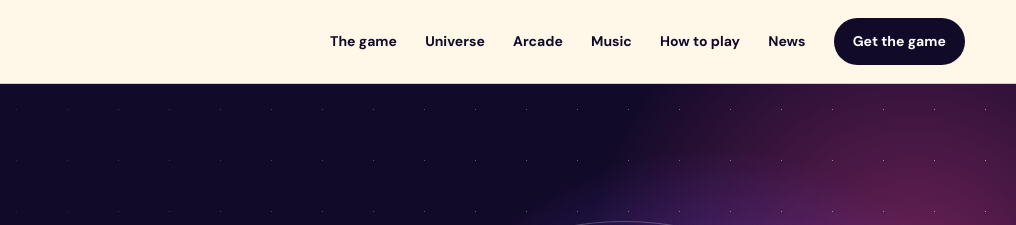
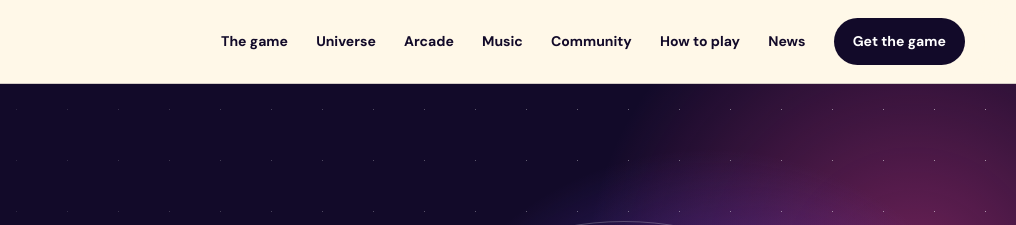
Before and after one commit to AaronWedra/coffee-time-website, a website: page public/index.html in a window 1280 px wide. Shown: the top 225 px of the page, 264-1280 px from the left. Drawn offline with Linux system fonts and the light colour scheme.

Commit message:
Connect complete Coffee Time community archive

```diff
--- a/public/index.html
+++ b/public/index.html
@@ -15,7 +15,7 @@
     <a class="brand" href="/" aria-label="Coffee Time home"><span class="brand-mark">CT</span><span>COFFEE TIME<small>ADVENTURES</small></span></a>
     <button class="menu-toggle" aria-expanded="false" aria-controls="site-nav">Menu</button>
     <nav id="site-nav" aria-label="Primary navigation">
-      <a href="#game">The game</a><a href="/story/">Universe</a><a href="/arcade/">Arcade</a><a href="/music/">Music</a><a href="/video-tutorials/">How to play</a><a href="/news/">News</a><a class="nav-cta" href="#order">Get the game</a>
+      <a href="#game">The game</a><a href="/story/">Universe</a><a href="/arcade/">Arcade</a><a href="/music/">Music</a><a href="/community/">Community</a><a href="/video-tutorials/">How to play</a><a href="/news/">News</a><a class="nav-cta" href="#order">Get the game</a>
     </nav>
   </header>
 
@@ -99,7 +99,7 @@
         <blockquote><p>“Coffee Time is the Dark Souls of board games. It combines video game elements with traditional board game mechanics.”</p><cite>Christian Garcia <span>Playtester</span></cite></blockquote>
         <blockquote class="featured"><p>“A living story, a clear sense of adventure, meaningful cooperation, and just the right balance of tension and conflict.”</p><cite>Zacharia O. <span>Player</span></cite></blockquote>
         <blockquote><p>“It reminds me a lot of Mario Party.”</p><cite>Daphne <span>San Diego Comic-Con</span></cite></blockquote>
-      </div>
+      </div><div class="actions" style="justify-content:center"><a class="button button-dark" href="/community/">Read every review & meet the community</a></div>
     </section>
 
     <section class="order section" id="order">
@@ -112,7 +112,7 @@
 
   <footer>
     <div class="footer-brand"><span class="brand-mark">CT</span><div><b>COFFEE TIME</b><small>MAKE TIME FOR ADVENTURE</small></div></div>
-    <div class="footer-links"><div><b>Explore</b><a href="/story/">Story</a><a href="/arcade/">Arcade</a><a href="/music/">Music</a><a href="/news/">News</a></div><div><b>Play</b><a href="/video-tutorials/">Tutorials</a><a href="/faq/">FAQ</a><a href="#order">Order</a></div><div><b>Contact</b><a href="mailto:playcoffeetime@yahoo.com">Email the team</a><a href="https://www.facebook.com/profile.php?id=100083230971672" target="_blank" rel="noreferrer">Facebook</a></div></div>
+    <div class="footer-links"><div><b>Explore</b><a href="/story/">Story</a><a href="/arcade/">Arcade</a><a href="/music/">Music</a><a href="/community/">Community</a><a href="/news/">News</a></div><div><b>Play</b><a href="/video-tutorials/">Tutorials</a><a href="/faq/">FAQ</a><a href="#order">Order</a></div><div><b>Contact</b><a href="mailto:playcoffeetime@yahoo.com">Email the team</a><a href="https://www.facebook.com/profile.php?id=100083230971672" target="_blank" rel="noreferrer">Facebook</a></div></div>
     <p class="copyright">© Coffee Time Adventures · Created in Davis, California · Website by Smartz Graphics</p>
   </footer>
   <script>const b=document.querySelector('.menu-toggle'),n=document.querySelector('#site-nav');b?.addEventListener('click',()=>{const o=b.getAttribute('aria-expanded')==='true';b.setAttribute('aria-expanded',String(!o));n.classList.toggle('open',!o)});</script>
```
